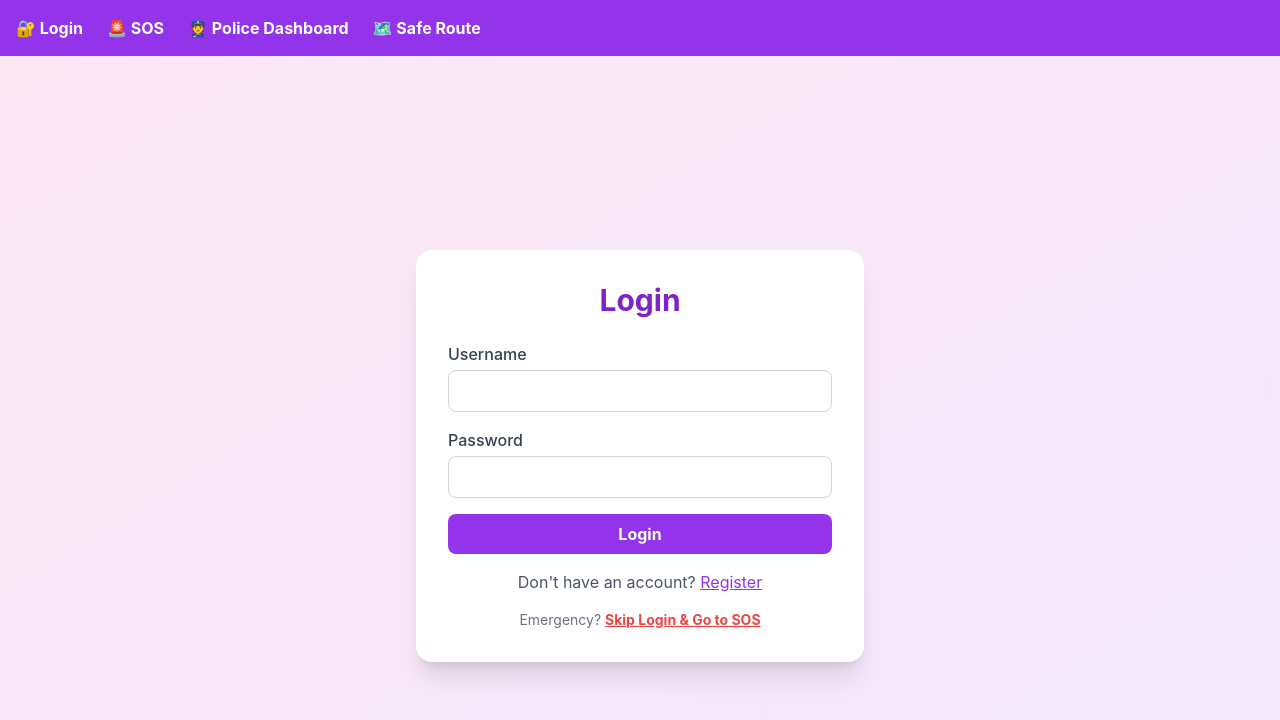
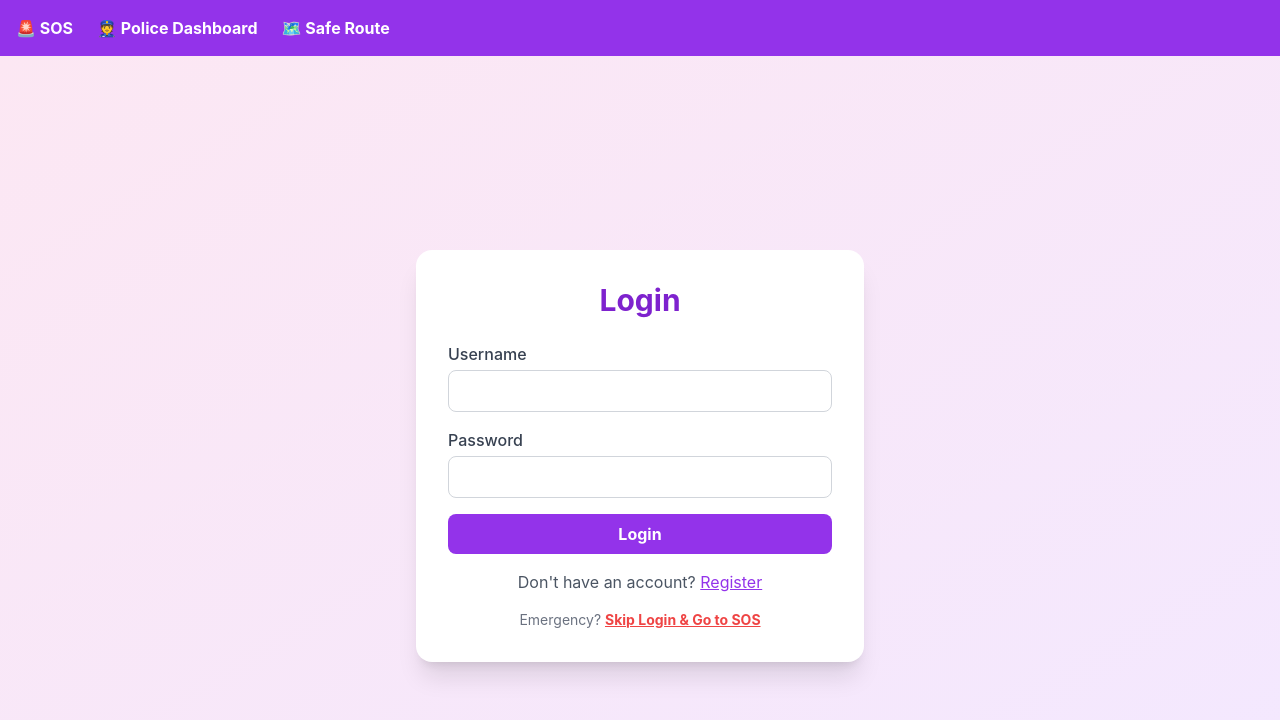
Before and after one commit to MANIMEGALAI-207/women-safety-backend, a React (Vite) app in the folder frontend/: page / in a window 1280 px wide. Shown: the top 720 px of the page. Built offline with nearby package versions, Linux system fonts and the light colour scheme.

Commit message:
Remove login from navbar

```diff
--- a/frontend/src/App.jsx
+++ b/frontend/src/App.jsx
@@ -8,18 +8,22 @@ import SafeRoute from './pages/SafeRoute';
 function App() {
   return (
     <BrowserRouter>
-      {/* Navbar */}
+      {/* Navbar - Login link illa */}
       <nav className="bg-purple-600 text-white p-4 flex gap-6 shadow-lg">
-        <Link to="/login" className="hover:text-pink-300 font-bold">🔐 Login</Link>
         <Link to="/sos" className="hover:text-pink-300 font-bold">🚨 SOS</Link>
         <Link to="/police" className="hover:text-pink-300 font-bold">👮 Police Dashboard</Link>
         <Link to="/safe-route" className="hover:text-pink-300 font-bold">🗺️ Safe Route</Link>
       </nav>
 
       <Routes>
+        {/* Home route -> Login page */}
         <Route path="/" element={<Login />} />
+
+        {/* Login route (navbar-la illa) */}
         <Route path="/login" element={<Login />} />
         <Route path="/register" element={<Register />} />
+
+        {/* SOS and other pages */}
         <Route path="/sos" element={<Dashboard />} />
         <Route path="/police" element={<PoliceDashboard />} />
         <Route path="/safe-route" element={<SafeRoute />} />
```
